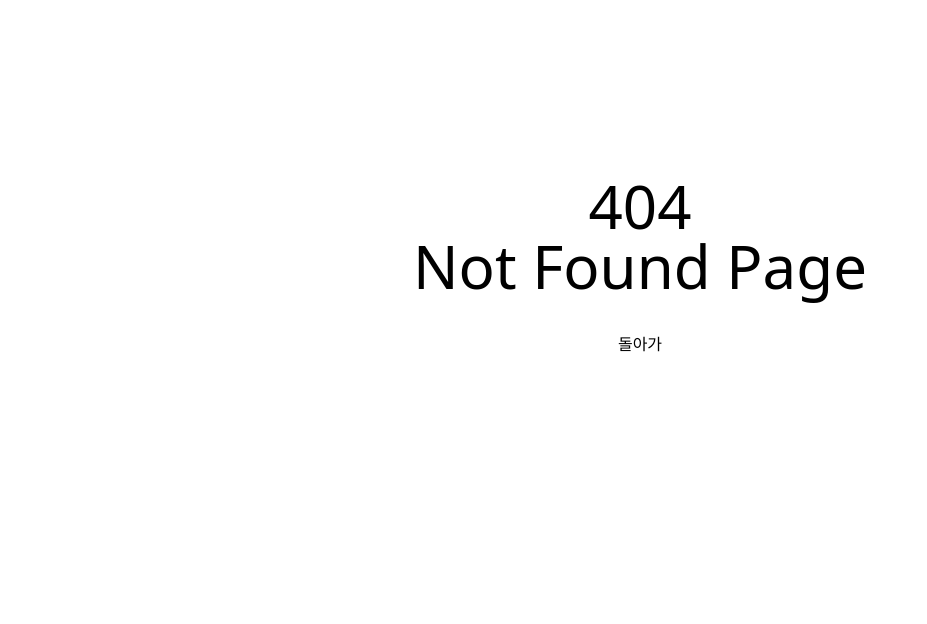
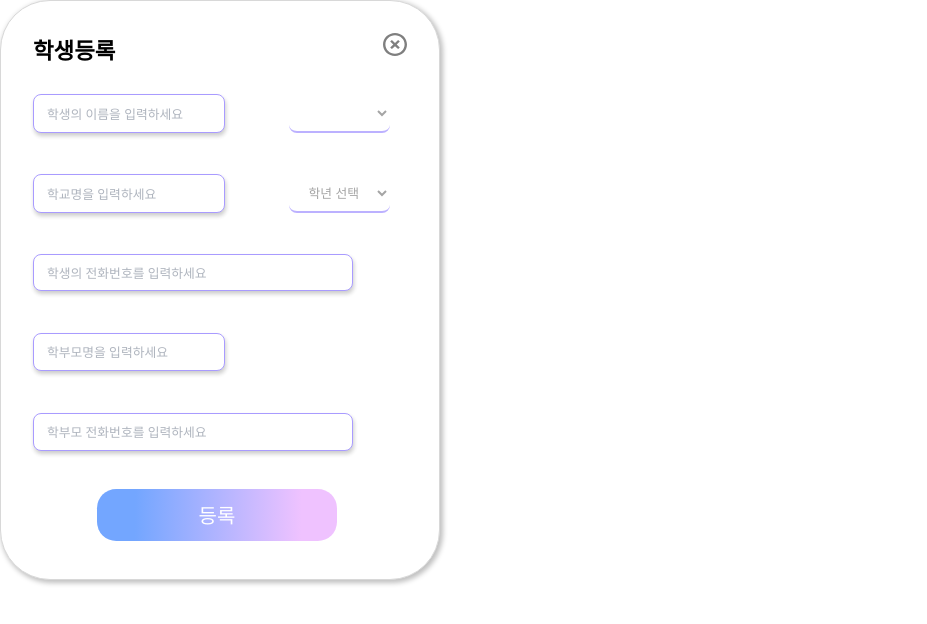
Before and after one commit to Techeer-H/frontend, a React (Vite) app in the folder forten/: page /registermodal in a window 1280 px wide. Before the commit this address had no page. Shown: the top 624 px of the page, without its empty margins (0-927 px from the left). Built offline with nearby package versions, Linux system fonts and the light colour scheme.

Commit message:
feature:컨설턴트메인페이지학생등록모달창

```diff
--- a/forten/package.json
+++ b/forten/package.json
@@ -3,6 +3,7 @@
   "private": true,
   "version": "0.0.0",
   "type": "module",
+  "proxy": "http://localhost:5173",
   "scripts": {
     "dev": "vite",
     "build": "tsc && vite build",
@@ -14,8 +15,10 @@
     "@vitejs/plugin-react": "^4.2.1",
     "D": "^1.0.0",
     "apexcharts": "^3.45.1",
+    "axios": "^1.6.5",
     "eslint-config-airbnb-base": "^15.0.0",
     "eslint-plugin-import": "^2.29.1",
+    "firebase": "^10.7.1",
     "lottie-react": "^2.4.0",
     "react": "^18.2.0",
     "react-apexcharts": "^1.4.1",
--- a/forten/src/pages/consultant/modal/registermodal.tsx
+++ b/forten/src/pages/consultant/modal/registermodal.tsx
@@ -1,12 +1,13 @@
 import React, { useEffect, useRef, useState } from 'react';
 import Xicon from '../../../assets/Xicon.svg';
 import styled from 'styled-components';
+import axios, { AxiosResponse } from "axios";
+import { AxiosError} from 'axios';
 
 interface RegisterModalProps {
   isOpen: boolean;
   handleClick: () => void;
 }
-
 const Modal = styled.div`
   position: absolute;
   border: 1px solid #000;
@@ -17,7 +18,7 @@ const Modal = styled.div`
   padding: 0 2rem;
   justify-content: space-between;
   border-radius: 3.125rem;
-  border: 1px solid #d8d8d8;
+  border: 1px solid #D8D8D8;
   background: #fff;
   box-shadow: 2px 2px 5px 1px rgba(0, 0, 0, 0.25);
   font-size: 0.8rem;
@@ -35,7 +36,6 @@ const Title = styled.div`
   font-weight: 600;
   line-height: normal;
 `;
-
 const Ximg = styled.button`
   position: absolute;
   top: 2rem;
@@ -48,7 +48,6 @@ const Ximg = styled.button`
     border-radius: 2rem;
   }
 `;
-
 const Student = styled.input`
   display: flex;
   margin-right: 4rem;
@@ -59,21 +58,20 @@ const Student = styled.input`
   gap: 0.47556rem;
   background: #fff;
   border-radius: 0.5rem;
-  border: 1px solid #9483ff;
+  border: 1px solid #9483FF;
   opacity: 0.8;
   background: #fff;
   box-shadow: 1px 3px 4px 0px rgba(0, 0, 0, 0.25);
 `;
-
 const Age = styled.select`
   display: flex;
   padding-left: 0.4rem;
   width: 6.341rem;
   height: 2.4rem;
   border-radius: 0.5rem;
-  border-bottom: 2px solid #bcb1ff;
+  border-bottom: 2px solid #BCB1FF;
   background: #fff;
-  color: #a5a5a5;
+  color: #A5A5A5;
   text-align: center;
   font-size: 0.8rem; /* Adjust the font size as needed */
 `;
@@ -82,9 +80,9 @@ const Select = styled.select`
   width: 6.341rem;
   height: 2.4rem;
   border-radius: 0.5rem;
-  border-bottom: 2px solid #bcb1ff;
+  border-bottom: 2px solid #BCB1FF;
   background: #fff;
-  color: #a5a5a5;
+  color: #A5A5A5;
   text-align: center;
   font-size: 0.8rem; /* Adjust the font size as needed */
 `;
@@ -97,13 +95,12 @@ const School = styled.input`
   gap: 0.47556rem;
   background: #fff;
   border-radius: 0.5rem;
-  border: 1px solid #9483ff;
+  border: 1px solid #9483FF;
   opacity: 0.8;
   margin-right: 4rem;
   background: #fff;
   box-shadow: 1px 3px 4px 0px rgba(0, 0, 0, 0.25);
 `;
-
 const StudentNum = styled.input`
   display: flex;
   width: 20rem;
@@ -113,7 +110,7 @@ const StudentNum = styled.input`
   gap: 0.47556rem;
   background: #fff;
   border-radius: 0.5rem;
-  border: 1px solid #9483ff;
+  border: 1px solid #9483FF;
   opacity: 0.8;
   background: #fff;
   box-shadow: 1px 3px 4px 0px rgba(0, 0, 0, 0.25);
@@ -127,7 +124,7 @@ const Parent = styled.input`
   gap: 0.47556rem;
   background: #fff;
   border-radius: 0.5rem;
-  border: 1px solid #9483ff;
+  border: 1px solid #9483FF;
   opacity: 0.8;
   background: #fff;
   box-shadow: 1px 3px 4px 0px rgba(0, 0, 0, 0.25);
@@ -141,7 +138,7 @@ const ParentNum = styled.input`
   margin-bottom: 8rem;
   background: #fff;
   border-radius: 0.5rem;
-  border: 1px solid #9483ff;
+  border: 1px solid #9483FF;
   opacity: 0.8;
   background: #fff;
   box-shadow: 1px 3px 4px 0px rgba(0, 0, 0, 0.25);
@@ -155,21 +152,53 @@ const Button = styled.button`
   font-style: normal;
   font-weight: 400;
   line-height: normal;
-  color: #ffffff;
+  color: #FFFFFF;
   bottom: 2.4rem;
   left: 6rem;
-  background: linear-gradient(91deg, #73a6ff 15.97%, #efc2ff 85.11%);
+  background: linear-gradient(91deg, #73A6FF 15.97%, #EFC2FF 85.11%);
   transition: background-color 0.5s ease;
   &:hover {
-    background: #e0baff;
+    background: #E0BAFF;
     color: #292929;
   }
 `;
 
 const RegisterModal = ({ isOpen, handleClick }: RegisterModalProps) => {
+
+  const [name, setName] = useState("");
+  const [school,setSchool] = useState("");
+  const [number,setNumber] = useState("");
+  const [parent, setParent] = useState("");
+  const [figure, setFigure] = useState("");
+  const [student,setStudent] = useState("");
+  const [birth, setBirth] = useState("");
   const birthDayEl = useRef<HTMLSelectElement>(null);
   const isDayOptionExisted = useRef(false);
 
+  function sendDataToServer(): Promise<AxiosResponse> {
+
+    const apiUrl = 'http://3.37.41.244:8000/api/student'
+    const data = {
+      name:name,
+      school:school,
+      phone:number,
+      parent_name:parent,
+      parent_phone:figure,
+      grade:student,
+    };
+
+    return axios.post(apiUrl, data);
+  }
+  const handleClicker = () => {
+    sendDataToServer()
+      .then((response: AxiosResponse) => {
+        console.log("데이터 전송에 성공했습니다!", response.data);
+
+      })
+      .catch((error) => {
+        console.error("데이터 전송 실패", error);
+      });
+  };
   useEffect(() => {
     const handleFocus = (
       ref: React.RefObject<HTMLSelectElement>,
@@ -189,55 +218,140 @@ const RegisterModal = ({ isOpen, handleClick }: RegisterModalProps) => {
         }
       }
     };
-
     if (birthDayEl.current) {
       birthDayEl.current.addEventListener('focus', () =>
-        handleFocus(birthDayEl, isDayOptionExisted, 1, 31),
+        handleFocus(birthDayEl, isDayOptionExisted, 2001, 2017),
       );
     }
-
     return () => {
       if (birthDayEl.current) {
         birthDayEl.current.removeEventListener('focus', () =>
-          handleFocus(birthDayEl, isDayOptionExisted, 1, 31),
+          handleFocus(birthDayEl, isDayOptionExisted, 2001, 2017),
         );
       }
     };
   }, []);
+  class Json {
+    private data: Record<string, any>;
+
+    constructor() {
+      this.data = {};
+    }
+
+    // append 메소드 추가 또는 이미 존재한다면 해당 메소드 사용
+    append(key: string, value: any) {
+      this.data[key] = value;
+    }
+
+    // 데이터를 가져오는 메소드 추가
+    getData() {
+      return this.data;
+    }
+  }
+
+  const createStudent = async () => {
+    try {
+      // 필요한 상태들이 모두 정의되었는지 확인
+      if (name && school && number && parent && figure && student ) {
+        const data = {
+          academy_id:1,
+          name:name,
+      school:school,
+      phone:number,
+      parent_name:parent,
+      parent_phone:figure,
+      grade:student,
+      birth:birth,
+
+    };
+  console.log(data)
+        const response = await axios.post("http://3.37.41.244:8000/api/student/",data, {
+          headers: {
+            "Content-Type": "application/json",
+          },
+        });
+
+        console.log(response.data);
+      } else {
+        console.error("필요한 상태가 정의되지 않았거나 비어 있습니다");
+      }
+    } catch (error) {
+      console.error("createStudent에서 오류:", error);
+    }
+  };
+
+  const studentName = (e: React.ChangeEvent<HTMLInputElement>) => {
+    console.log(e.target.value);
+    setName(e.target.value);
+    setStudent(e.target.value); // student 상태 업데이트 추가
+
+
+  };
+
+  const schoolName = (e: React.ChangeEvent<HTMLInputElement>) => {
+     console.log(e.target.value);
+     setSchool(e.target.value);
+     setStudent(e.target.value); // student 상태 업데이트 추가
+
+  };
+  const studentPhone = (e: React.ChangeEvent<HTMLInputElement>) => {
+    console.log(e.target.value);
+    setNumber(e.target.value);
+
+  };
+  const parentName = (e: React.ChangeEvent<HTMLInputElement>) => {
+     console.log(e.target.value);
+     setParent(e.target.value);
+     setStudent(e.target.value);
+
+
+  };
+  const parentPhone = (e: React.ChangeEvent<HTMLInputElement>) => {
+    console.log(e.target.value);
+    setFigure(e.target.value);
+    setStudent(e.target.value);
+
+  };
+  console.log(birth);
   return (
     <Modal>
       <TitleBar>
-        <Title>학생 등록</Title>
+        <Title> 학생등록 </Title>
       </TitleBar>
       <Ximg onClick={handleClick} />
+      <div style={{ display: 'flex' }}>
+        <Student onChange = {studentName} value= {name} type="text" placeholder="학생의 이름을 입력하세요"></Student>
+        <Age onChange = {(e) =>{
+          setBirth(e.target.value);
 
-      <div style={{ display: 'flex' }}>
-        <Student type="text" placeholder="학생의 이름을 입력하세요"></Student>
-        <Age ref={birthDayEl}>
-          {' '}
-          <option> 나이 선택 </option>
-        </Age>
+        }}ref={birthDayEl}>
+
+</Age>
       </div>
       <div style={{ display: 'flex' }}>
-        <School type="text" placeholder="학교명을 입력하세요"></School>
-        <Select>
-          <option> 학년 선택 </option>
-          <option value="1">1학년</option>
-          <option value="2">2학년</option>
-          <option value="3">3학년</option>
-          <option value="4">4학년</option>
-          <option value="5">5학년</option>
-          <option value="6">6학년</option>
-        </Select>
+        <School onChange = {schoolName} value= { school } type="text" placeholder="학교명을 입력하세요"></School>
+        <Select onChange={(e) => {
+  // e.target.value를 통해 선택된 값에 접근
+  const selectedValue = e.target.value;
+  console.log(selectedValue);
+  setStudent(e.target.value);
+}}>
+  <option> 학년 선택 </option>
+  <option value="1">중1</option>
+  <option value="2">중2</option>
+  <option value="3">중3</option>
+  <option value="4">고1</option>
+  <option value="5">고2</option>
+  <option value="6">고3</option>
+</Select>
       </div>
-      <StudentNum type="tel" placeholder="학생의 전화번호를 입력하세요"></StudentNum>
-      <Parent type="text" placeholder="학부모명을 입력하세요"></Parent>
-      <ParentNum type="tel" placeholder="학부모 전화번호를 입력하세요"></ParentNum>
-      <Button onClick={handleClick} type="submit">
+      <StudentNum onChange={studentPhone} value={ number} type="tel" placeholder="학생의 전화번호를 입력하세요"></StudentNum>
+      <Parent onChange = {parentName} value = {parent} type="text" placeholder="학부모명을 입력하세요"></Parent>
+      <ParentNum onChange = {parentPhone} value={figure} type="tel" placeholder="학부모 전화번호를 입력하세요"></ParentNum>
+      <Button onClick={createStudent} >
         등록
       </Button>
     </Modal>
   );
 };
-
 export default RegisterModal;
--- /dev/null
+++ b/forten/src/pages/consultant/modal/registerstudent.tsx
@@ -0,0 +1,173 @@
+import {
+    getAuth,
+    signInWithEmailAndPassword,
+    GoogleAuthProvider,
+    signInWithPopup,
+  } from 'firebase/auth';
+  import React, {useState,ChangeEvent} from 'react';
+  import styled from 'styled-components';
+
+  interface LoginProps {
+    onConfirm: () => void;
+    changeModal: () => void;
+    onLoginSuccess: () => void;
+  }
+
+
+  const Backdrop = styled.div`
+    position: fixed;
+    width: 100%;
+    height: 100vh;
+    z-index: 3;
+    background: rgba(0, 0, 0, 0.45);
+  `;
+  const Modal = styled.div`
+    position: fixed;
+    border: 1px solid #000000;
+    z-index: 4;
+    display: flex;
+    flex-direction: column;
+    align-items: center;
+    background-color: #fff;
+    width: 417px;
+    height: 531px;
+    top: 50%;
+    left: 50%;
+    transform: translate(-50%, -50%);
+  `;
+  const Logo = styled.img`
+    height: 2.5rem;
+    margin: 2.5rem auto 0 auto;
+  `;
+  const Close = styled.img`
+    position: absolute;
+    margin-left: 70%;
+    margin-top: 10%;
+    cursor: pointer;
+  `;
+  const Header = styled.p`
+    font-size: 1.5rem;
+    font-weight: 900;
+  `;
+  const Form = styled.form`
+    display: flex;
+    flex-direction: column;
+  `;
+  const ImputBox = styled.input`
+    width: 17.75rem;
+    outline: none;
+    border: none;
+    border-bottom: 1px solid #EFEFEF;
+    padding: 0.3rem;
+    margin-bottom: 1rem;
+    placeholder: #D3D3D3;
+  `;
+  const Button = styled.button`
+    border: none;
+    background-color: #FFE4E1;
+    width: 17.625rem;
+    height: 2.5rem;
+    border-radius: 70px;
+    font-size: 0.875rem;
+    font-weight: 700;
+    margin-top: 3.3rem;
+    cursor: pointer;
+  `;
+  const FlexRow = styled.div`
+    display: flex;
+    flex-direction: row;
+    justify-content: space-between;
+    width: 60%;
+    margin-top: 1.875rem;
+  `;
+  const YelloFont = styled.p`
+    font-size: 0.875rem;
+    color: #FBEDC8;
+    font-weight: 900;
+  `;
+  const RedFont = styled.p`
+    font-size: 0.875rem;
+    color: #E75D97;
+    cursor: pointer;
+    font-weight: 900;
+  `;
+  function Login(props: LoginProps) {
+    const [email, setEmail] = useState<string>('');
+    const [password, setPassword] = useState<string>('');
+    const { onConfirm, changeModal, onLoginSuccess } = props;
+    const auth = getAuth();
+
+    const emailChangeHandler = (event: ChangeEvent<HTMLInputElement>) => {
+      console.log(event.target.value);
+      setEmail(event.target.value);
+    };
+    const passwordChangeHandler = (event: ChangeEvent<HTMLInputElement>) => {
+        setPassword(event.target.value);
+      };
+      const onSubmitHandler = (event: React.FormEvent<HTMLFormElement>) => {
+        event.preventDefault();
+      console.log(email + password);
+      signInWithEmailAndPassword(auth, email, password)
+        .then((userCredential) => {
+          // Signed in
+          const { user } = userCredential;
+          console.log(user, '로그인 성공');
+           onLoginSuccess();
+           console.log(onLoginSuccess());
+          // ...
+        })
+        .catch((error) => {
+          const errorCode = error.code;
+          const errorMessage = error.message;
+          console.log(errorCode, errorMessage, '로그인 실패');
+        });
+    };
+    const googleLoginHandler = (event: React.MouseEvent<HTMLButtonElement>) => {
+        event.preventDefault();
+        // 나머지 코드
+      const provider = new GoogleAuthProvider();
+      signInWithPopup(auth, provider)
+        .then((data) => {
+          const { user } = data;
+          console.log(user, '로그인 성공');
+        })
+        .catch((error) => {
+          console.log(error);
+        });
+    };
+    return (
+      <div>
+        <Backdrop />
+        <Modal>
+        <Logo src="your-logo-url" alt="Logo" />
+        <Close src="close-icon-url" alt="Close" />
+          <Header>로그인</Header>
+          <Form>
+            <ImputBox
+              type="text"
+              placeholder="이메일"
+              value={email}
+              onChange={emailChangeHandler}
+            />
+            <ImputBox
+              type="password"
+              placeholder="비밀번호"
+              value={password}
+              onChange={passwordChangeHandler}
+            />
+           <form onSubmit={onSubmitHandler}>
+             <Button type="submit">
+              로그인
+             </Button>
+             </form>
+            <Button onClick={googleLoginHandler}>구글 로그인</Button>
+          </Form>
+          <FlexRow>
+            <YelloFont>아직 회원이 아니신기요?</YelloFont>
+            <RedFont onClick={changeModal}>회원가입</RedFont>
+          </FlexRow>
+        </Modal>
+      </div>
+    );
+  }
+  export default Login;
--- a/forten/src/router.tsx
+++ b/forten/src/router.tsx
@@ -20,6 +20,8 @@ import Evaluationstudent from './pages/teacher/evaluationstudent/index';
 import OnBoardingPage from './pages/onboard/thirdpage/index';
 
 import AiPromptPage from './pages/consultant/AiPrompt';
+import RegisterStudent from './pages/consultant/modal/registerstudent';
+import RegisterModal from './pages/consultant/modal/registermodal';
 const routers = createBrowserRouter([
   {
     path: '/',
@@ -101,6 +103,10 @@ const routers = createBrowserRouter([
     path: '/onboarding',
     element: <OnBoardingPage />,
   },
+  {
+    path: '/registermodal',
+    element: <RegisterModal />,
+  },
 ]);
 
 export default routers;
```
Also changed, not shown: forten/src/App.js (added, +42 -0 lines), forten/queryClient.ts (added), 1 other file (tests, documents, lock files or other folders).
